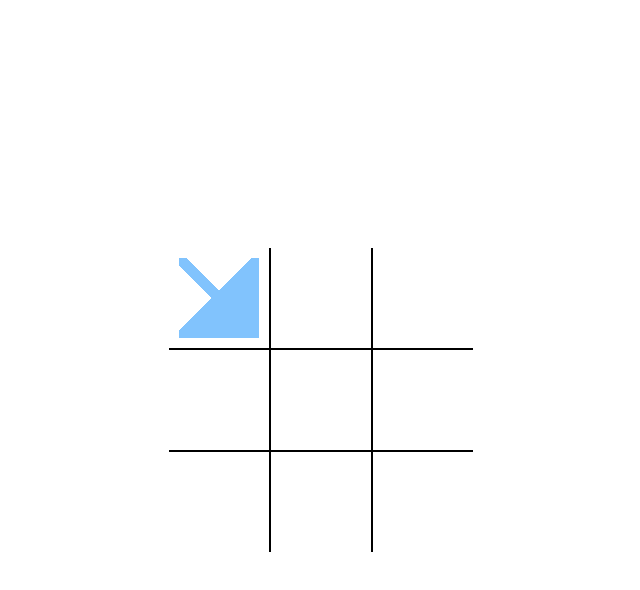
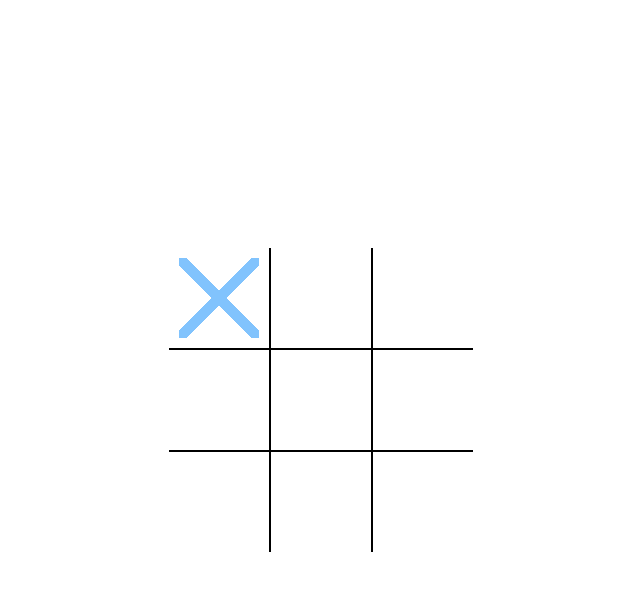
Before and after one commit to Jwatk13/Tic-Tac-Toe, a plain HTML site: page Initial/index.html in a window 1280 px wide. In both pictures the pointer is over the element 538 px from the left and 298 px from the top of the page. Shown: the whole page, without its empty margins (319-959 px from the left). Drawn offline with Linux system fonts and the light colour scheme.

Commit message:
Everything Works as it should

```diff
--- a/Initial/style.css
+++ b/Initial/style.css
@@ -64,7 +64,8 @@ body {
             transparent calc(50% + var(--l) / 2)),
             linear-gradient(to bottom right,
             transparent calc(50% - var(--l) / 2),
-            var(--color) calc(50% - var(--l) / 2) calc(50% + var(--l) / 2));
+            var(--color) calc(50% - var(--l) / 2) calc(50% + var(--l) / 2),
+            transparent calc(50% + var(--l) / 2));
     background-size: 80% 80%;
     background-repeat: no-repeat;
     background-position: center;
```
